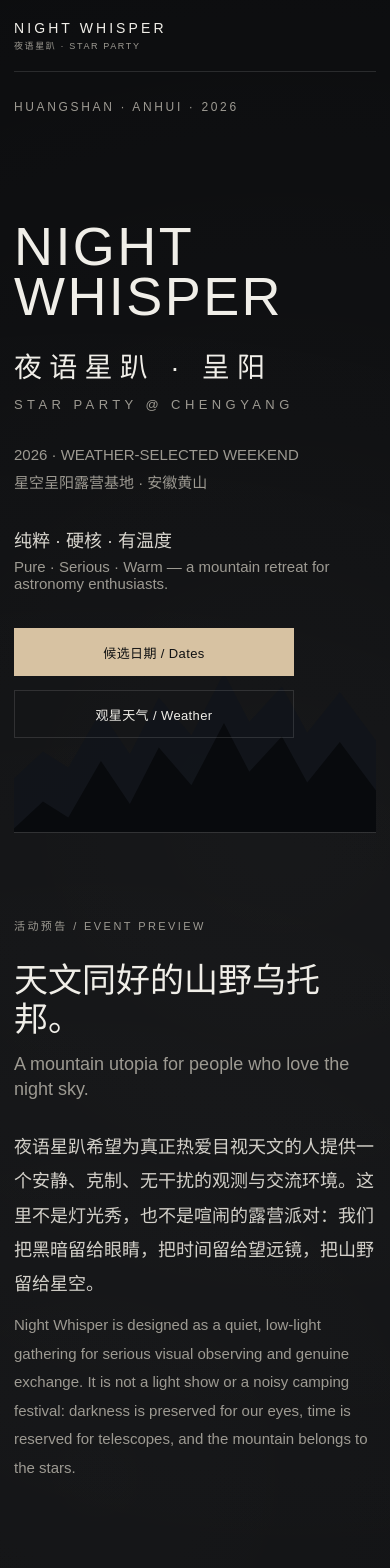
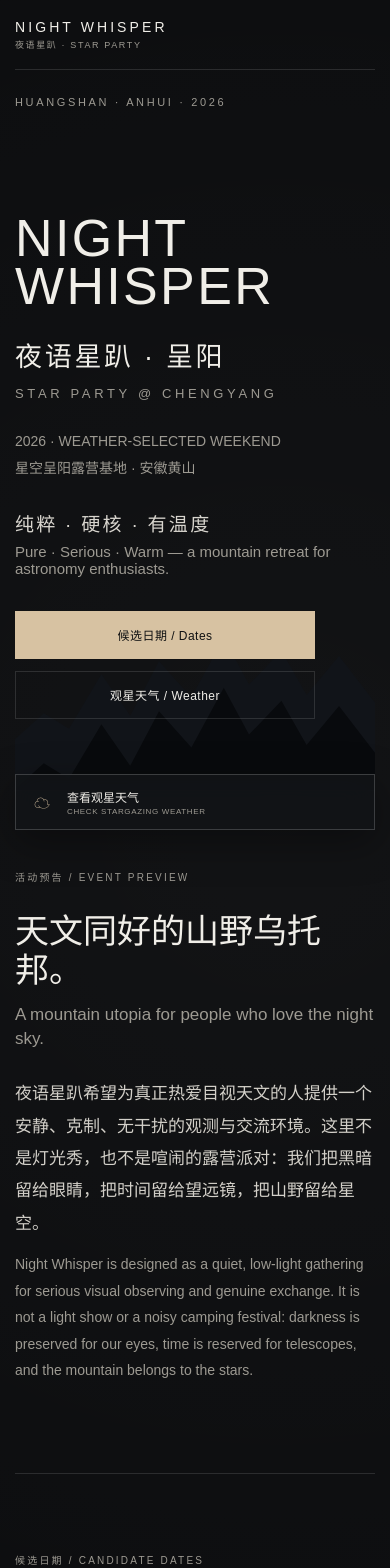
Before and after one commit to plumagao/Night-Whisper, a Next.js app: page / in a window 390 px wide. Shown: the top 1568 px of the page. Built offline with nearby package versions, Linux system fonts and the light colour scheme.

Commit message:
Refine mobile editorial layout for enriched Night Whisper site

```diff
--- a/app/globals.css
+++ b/app/globals.css
@@ -1,5 +1,6 @@
 :root {
   --bg: #050608;
+  --panel: #0b0d10;
   --text: #f0eee8;
   --muted: #9d9a92;
   --line: rgba(255,255,255,.12);
@@ -7,360 +8,126 @@
 }
 
 * { box-sizing: border-box; }
-
 html { scroll-behavior: smooth; }
-
 body {
   margin: 0;
-  background:
-    radial-gradient(circle at 72% 10%, rgba(255,255,255,.06), transparent 24%),
-    radial-gradient(circle at 25% 18%, rgba(255,255,255,.035), transparent 18%),
-    var(--bg);
+  background: radial-gradient(circle at 72% 8%, rgba(255,255,255,.055), transparent 22%), var(--bg);
   color: var(--text);
   font-family: Arial, Helvetica, "PingFang SC", "Microsoft YaHei", sans-serif;
+  -webkit-font-smoothing: antialiased;
 }
+a { color: inherit; text-decoration: none; }
+.shell { width: min(1120px, calc(100% - 48px)); margin: 0 auto; }
+.nav { height: 84px; display:flex; align-items:center; justify-content:space-between; border-bottom:1px solid var(--line); }
+.brand { display:inline-flex; flex-direction:column; gap:3px; letter-spacing:.22em; font-size:14px; }
+.brand small { color:var(--muted); font-size:9px; letter-spacing:.18em; }
+nav { display:flex; gap:20px; color:var(--muted); font-size:12px; }
+nav a:hover { color:var(--text); }
+.hero { min-height:760px; position:relative; display:flex; align-items:center; overflow:hidden; }
+.eyebrow { position:absolute; top:42px; left:0; color:var(--muted); font-size:11px; letter-spacing:.24em; }
+.heroCopy { position:relative; z-index:2; max-width:940px; padding-bottom:60px; }
+h1 { margin:0; font-weight:300; font-size:clamp(52px,8vw,108px); line-height:.92; letter-spacing:.045em; }
+.cnTitle { margin:24px 0 0; font-size:clamp(27px,4vw,46px); letter-spacing:.18em; }
+.enTitle { margin:12px 0 0; color:var(--muted); font-size:13px; letter-spacing:.28em; }
+.eventMeta { margin-top:42px; display:flex; gap:34px; flex-wrap:wrap; color:var(--muted); font-size:14px; }
+.intro { margin-top:32px; }
+.intro p { margin:0 0 7px; }
+.intro p:first-child { font-size:23px; color:#d8d5ce; letter-spacing:.12em; }
+.intro p:last-child { color:var(--muted); font-size:15px; }
+.heroActions,.sourceButtons { margin-top:34px; display:flex; gap:12px; flex-wrap:wrap; }
+.button { min-width:168px; min-height:48px; padding:0 22px; display:inline-flex; align-items:center; justify-content:center; border:1px solid var(--line); font-size:12px; letter-spacing:.04em; }
+.button.primary { background:var(--accent); color:#101112; border-color:var(--accent); }
+.button.ghost:hover { border-color:rgba(255,255,255,.35); }
+.button.disabled { opacity:.48; pointer-events:none; margin-top:32px; }
+.mountains { position:absolute; inset:auto 0 0; height:260px; pointer-events:none; }
+.ridge { position:absolute; inset:auto 0 0; height:100%; clip-path:polygon(0 72%,8% 62%,15% 68%,24% 47%,32% 63%,40% 42%,49% 56%,58% 33%,65% 51%,74% 38%,81% 55%,90% 40%,100% 58%,100% 100%,0 100%); }
+.ridgeBack { background:#11151a; transform:translateY(22px); opacity:.85; }
+.ridgeFront { background:#080a0d; transform:translateY(72px); }
+.section { padding:112px 0; border-top:1px solid var(--line); scroll-margin-top:20px; }
+.sectionLabel,.miniLabel { color:var(--muted); font-size:10px; letter-spacing:.22em; text-transform:uppercase; }
+.sectionLabel { margin:0 0 28px; }
+.bilingualTitle h2 { margin:0; max-width:900px; font-weight:300; font-size:clamp(34px,5vw,62px); line-height:1.16; }
+.bilingualTitle h3 { margin:12px 0 0; color:var(--muted); font-size:clamp(17px,2vw,25px); font-weight:300; line-height:1.4; }
+.bilingualText { margin-top:28px; max-width:780px; }
+.wideText { max-width:880px; }
+.bilingualText p,.infoBlock p,.zoneCard p,.sourceRow p,.rule p,.mapPanel p { margin:0 0 11px; line-height:1.9; }
+.bilingualText p:first-child,.infoBlock p:first-of-type,.zoneCard p:first-of-type,.rule p:first-of-type { color:#d3d0c9; font-size:17px; }
+.enCopy,.bilingualText p:last-child { color:var(--muted); font-size:14px; }
+.split { display:grid; grid-template-columns:1fr 1fr; gap:72px; }
+.dateList { display:grid; border-top:1px solid var(--line); }
+.dateList>div { min-height:104px; display:grid; grid-template-columns:72px 1fr; align-items:center; border-bottom:1px solid var(--line); }
+.dateList strong { font-weight:400; color:var(--muted); }
+.dateList span { display:flex; flex-direction:column; gap:7px; }
+.dateList b { font-weight:400; }
+.dateList small { color:var(--muted); }
+.venueGrid { margin-top:54px; display:grid; grid-template-columns:1fr 1fr; gap:24px; }
+.infoBlock { padding:28px; border:1px solid var(--line); background:rgba(255,255,255,.015); }
+.infoBlock .miniLabel { display:block; margin-bottom:20px; }
+.textLink { display:inline-block; margin-top:14px; color:var(--accent); font-size:13px; }
+.mapPanel { margin-top:24px; min-height:250px; padding:34px; display:flex; align-items:flex-end; justify-content:space-between; gap:40px; border:1px solid var(--line); background:linear-gradient(135deg,#11151a,#080a0d); }
+.mapPanel>div { max-width:650px; }
+.mapPanel h4 { margin:12px 0 16px; font-size:26px; font-weight:400; }
+.facts { display:grid; grid-template-columns:1fr 1fr; border-top:1px solid var(--line); }
+.facts>div { padding:24px 0; border-bottom:1px solid var(--line); }
+.facts>div:nth-child(odd) { padding-right:24px; }
+.facts strong { display:block; margin-bottom:8px; font-size:22px; font-weight:300; }
+.facts p { margin:0; line-height:1.55; font-size:14px; }
+.facts small { color:var(--muted); }
+.zoneGrid { margin-top:54px; display:grid; grid-template-columns:1fr 1fr; gap:20px; }
+.zoneCard { min-height:520px; padding:34px; border:1px solid var(--line); display:flex; flex-direction:column; }
+.zoneCard>span { color:var(--muted); font-size:10px; letter-spacing:.2em; }
+.zoneCard h4 { margin:18px 0 24px; font-size:30px; font-weight:300; }
+.dobsonNote { margin-top:20px; padding:20px 0; border-top:1px solid var(--line); border-bottom:1px solid var(--line); display:flex; flex-direction:column; gap:5px; }
+.dobsonNote strong { font-size:22px; font-weight:300; letter-spacing:.1em; }
+.dobsonNote small { color:var(--muted); }
+.photoPlaceholder { margin-top:auto; padding-top:28px; color:#777; font-size:10px; letter-spacing:.12em; }
+.weatherSection { position:relative; }
+.weatherGrid { margin-top:52px; display:grid; grid-template-columns:repeat(4,1fr); border-top:1px solid var(--line); border-left:1px solid var(--line); }
+.weatherGrid>div { min-height:105px; padding:22px; display:flex; flex-direction:column; justify-content:center; gap:7px; border-right:1px solid var(--line); border-bottom:1px solid var(--line); }
+.weatherGrid b { font-weight:400; font-size:16px; }
+.weatherGrid small { color:var(--muted); }
+.sourceRow { margin-top:36px; display:grid; grid-template-columns:1fr auto; gap:40px; align-items:end; }
+.sourceRow>div:first-child { max-width:760px; }
+.weatherStatus { margin:36px 0 0; color:var(--muted); font-size:10px; letter-spacing:.18em; }
+.darkStatement { min-height:520px; }
+.rulesList { margin-top:56px; border-top:1px solid var(--line); }
+.rule { display:grid; grid-template-columns:80px 1fr; gap:20px; padding:38px 0; border-bottom:1px solid var(--line); }
+.rule>strong { color:var(--muted); font-weight:300; font-size:18px; }
+.rule h4 { margin:0 0 18px; font-size:21px; font-weight:400; }
+.rule>div { max-width:850px; }
+.ruleReason { color:#b9b5ad; font-size:14px; border-left:2px solid var(--accent); padding-left:16px; }
+.agreement { margin:30px 0 0; color:var(--accent); font-size:13px; }
+.footer { min-height:140px; border-top:1px solid var(--line); display:flex; align-items:center; justify-content:space-between; color:var(--muted); font-size:11px; padding-bottom:60px; }
+.footer div { display:flex; gap:20px; }
+.footer strong { color:var(--text); font-weight:500; }
+.weatherDock { position:fixed; z-index:20; right:22px; bottom:20px; min-width:220px; padding:13px 18px; background:rgba(18,20,23,.94); border:1px solid rgba(255,255,255,.18); backdrop-filter:blur(16px); display:grid; grid-template-columns:24px 1fr; column-gap:9px; box-shadow:0 12px 40px rgba(0,0,0,.35); }
+.weatherDock span { grid-row:1/3; align-self:center; color:var(--accent); }
+.weatherDock b { font-size:12px; font-weight:400; }
+.weatherDock small { margin-top:2px; color:var(--muted); font-size:8px; letter-spacing:.08em; }
 
-a { color: inherit; text-decoration: none; }
-
-.shell {
-  width: min(1180px, calc(100% - 48px));
-  margin: 0 auto;
+@media (max-width:760px) {
+  .shell { width:min(100% - 30px,1120px); }
+  .nav { height:70px; }
+  nav { display:none; }
+  .hero { min-height:720px; align-items:flex-start; padding-top:145px; }
+  .eyebrow { top:26px; }
+  .cnTitle { letter-spacing:.1em; }
+  .eventMeta { flex-direction:column; gap:8px; margin-top:32px; }
+  .intro p:first-child { font-size:19px; }
+  .heroActions { flex-direction:column; align-items:stretch; max-width:300px; }
+  .button { width:100%; }
+  .section { padding:78px 0; }
+  .split,.venueGrid,.zoneGrid,.sourceRow { grid-template-columns:1fr; gap:38px; }
+  .venueGrid,.zoneGrid { margin-top:40px; gap:14px; }
+  .mapPanel { min-height:300px; padding:24px; align-items:flex-start; flex-direction:column; justify-content:space-between; }
+  .facts { grid-template-columns:1fr; }
+  .facts>div:nth-child(odd) { padding-right:0; }
+  .zoneCard { min-height:500px; padding:26px; }
+  .weatherGrid { grid-template-columns:1fr 1fr; }
+  .weatherGrid>div { min-height:92px; padding:18px; }
+  .sourceButtons { margin-top:0; flex-direction:column; }
+  .rule { grid-template-columns:42px 1fr; padding:30px 0; }
+  .footer { padding:32px 0 90px; align-items:flex-start; gap:22px; flex-direction:column; }
+  .footer div { flex-direction:column; gap:7px; }
+  .weatherDock { left:15px; right:15px; bottom:14px; min-width:0; }
 }
-
-.nav {
-  height: 88px;
-  display: flex;
-  align-items: center;
-  justify-content: space-between;
-  border-bottom: 1px solid var(--line);
-}
-
-.brand {
-  display: inline-flex;
-  flex-direction: column;
-  gap: 3px;
-  letter-spacing: .22em;
-  font-size: 14px;
-}
-
-.brand small {
-  color: var(--muted);
-  font-size: 9px;
-  letter-spacing: .18em;
-}
-
-nav {
-  display: flex;
-  gap: 24px;
-  color: var(--muted);
-  font-size: 13px;
-}
-
-nav a:hover { color: var(--text); }
-
-.hero {
-  min-height: 760px;
-  position: relative;
-  display: flex;
-  align-items: center;
-  overflow: hidden;
-}
-
-.eyebrow {
-  position: absolute;
-  top: 44px;
-  left: 0;
-  color: var(--muted);
-  font-size: 12px;
-  letter-spacing: .22em;
-}
-
-.heroCopy {
-  position: relative;
-  z-index: 2;
-  max-width: 900px;
-  padding-bottom: 60px;
-}
-
-h1 {
-  margin: 0;
-  font-weight: 300;
-  font-size: clamp(54px, 8vw, 112px);
-  line-height: .92;
-  letter-spacing: .045em;
-}
-
-.cnTitle {
-  margin: 24px 0 0;
-  font-size: clamp(28px, 4vw, 48px);
-  letter-spacing: .26em;
-}
-
-.enTitle {
-  margin: 12px 0 0;
-  color: var(--muted);
-  font-size: 13px;
-  letter-spacing: .34em;
-}
-
-.eventMeta {
-  margin-top: 42px;
-  display: flex;
-  gap: 34px;
-  flex-wrap: wrap;
-  color: var(--muted);
-  font-size: 15px;
-}
-
-.intro {
-  margin-top: 34px;
-}
-
-.intro p {
-  margin: 0 0 6px;
-}
-
-.intro p:first-child {
-  font-size: 22px;
-  color: #d8d5ce;
-}
-
-.intro p:last-child {
-  color: var(--muted);
-  font-size: 15px;
-}
-
-.heroActions {
-  margin-top: 36px;
-  display: flex;
-  gap: 14px;
-}
-
-.button {
-  min-width: 168px;
-  height: 48px;
-  padding: 0 22px;
-  display: inline-flex;
-  align-items: center;
-  justify-content: center;
-  border: 1px solid var(--line);
-  font-size: 13px;
-  letter-spacing: .03em;
-}
-
-.button.primary {
-  background: var(--accent);
-  color: #101112;
-  border-color: var(--accent);
-}
-
-.button.ghost:hover {
-  border-color: rgba(255,255,255,.34);
-}
-
-.button.disabled {
-  opacity: .5;
-  pointer-events: none;
-}
-
-.mountains {
-  position: absolute;
-  inset: auto 0 0 0;
-  height: 270px;
-  pointer-events: none;
-}
-
-.ridge {
-  position: absolute;
-  inset: auto 0 0 0;
-  height: 100%;
-  clip-path: polygon(
-    0 72%, 8% 62%, 15% 68%, 24% 47%, 32% 63%, 40% 42%, 49% 56%,
-    58% 33%, 65% 51%, 74% 38%, 81% 55%, 90% 40%, 100% 58%, 100% 100%, 0 100%
-  );
-}
-
-.ridgeBack {
-  background: #11151a;
-  transform: translateY(22px);
-  opacity: .85;
-}
-
-.ridgeFront {
-  background: #080a0d;
-  transform: translateY(72px);
-}
-
-.section {
-  padding: 120px 0;
-  border-top: 1px solid var(--line);
-}
-
-.sectionLabel {
-  margin: 0 0 28px;
-  color: var(--muted);
-  font-size: 11px;
-  letter-spacing: .22em;
-}
-
-.bilingualTitle h2 {
-  margin: 0;
-  max-width: 850px;
-  font-weight: 300;
-  font-size: clamp(34px, 5vw, 64px);
-  line-height: 1.16;
-}
-
-.bilingualTitle h3 {
-  margin: 12px 0 0;
-  color: var(--muted);
-  font-size: clamp(18px, 2vw, 27px);
-  font-weight: 300;
-  line-height: 1.4;
-}
-
-.bilingualText {
-  margin-top: 28px;
-  max-width: 760px;
-}
-
-.bilingualText p {
-  margin: 0 0 10px;
-  line-height: 1.9;
-}
-
-.bilingualText p:first-child {
-  color: #d3d0c9;
-  font-size: 18px;
-}
-
-.bilingualText p:last-child {
-  color: var(--muted);
-  font-size: 15px;
-}
-
-.split {
-  display: grid;
-  grid-template-columns: 1fr 1fr;
-  gap: 72px;
-}
-
-.program {
-  display: grid;
-  border-top: 1px solid var(--line);
-}
-
-.program div {
-  min-height: 104px;
-  display: grid;
-  grid-template-columns: 110px 1fr;
-  align-items: center;
-  border-bottom: 1px solid var(--line);
-}
-
-.program strong {
-  font-size: 18px;
-  font-weight: 400;
-}
-
-.program span {
-  display: flex;
-  flex-direction: column;
-  gap: 7px;
-}
-
-.program b {
-  font-weight: 400;
-  color: #d3d0c9;
-}
-
-.program small {
-  color: var(--muted);
-  font-size: 13px;
-}
-
-.darkStatement {
-  min-height: 460px;
-  display: flex;
-  flex-direction: column;
-  justify-content: center;
-}
-
-.register .button { margin-top: 36px; }
-
-.footer {
-  min-height: 140px;
-  border-top: 1px solid var(--line);
-  display: flex;
-  align-items: center;
-  justify-content: space-between;
-  color: var(--muted);
-  font-size: 12px;
-}
-
-.footer div {
-  display: flex;
-  gap: 20px;
-}
-
-.footer strong {
-  color: var(--text);
-  font-weight: 500;
-}
-
-@media (max-width: 760px) {
-  .shell { width: min(100% - 28px, 1180px); }
-
-  .nav { height: 72px; }
-
-  nav { display: none; }
-
-  .hero {
-    min-height: 760px;
-    align-items: flex-start;
-    padding-top: 150px;
-  }
-
-  .eyebrow { top: 28px; }
-
-  .eventMeta {
-    flex-direction: column;
-    gap: 8px;
-    margin-top: 34px;
-  }
-
-  .intro p:first-child { font-size: 18px; }
-
-  .heroActions {
-    flex-direction: column;
-    align-items: flex-start;
-  }
-
-  .button {
-    width: 100%;
-    max-width: 280px;
-  }
-
-  .section { padding: 84px 0; }
-
-  .split {
-    grid-template-columns: 1fr;
-    gap: 46px;
-  }
-
-  .program div {
-    grid-template-columns: 88px 1fr;
-  }
-
-  .footer {
-    padding: 34px 0;
-    align-items: flex-start;
-    gap: 24px;
-    flex-direction: column;
-  }
-
-  .footer div {
-    flex-direction: column;
-    gap: 8px;
-  }
-}
```
